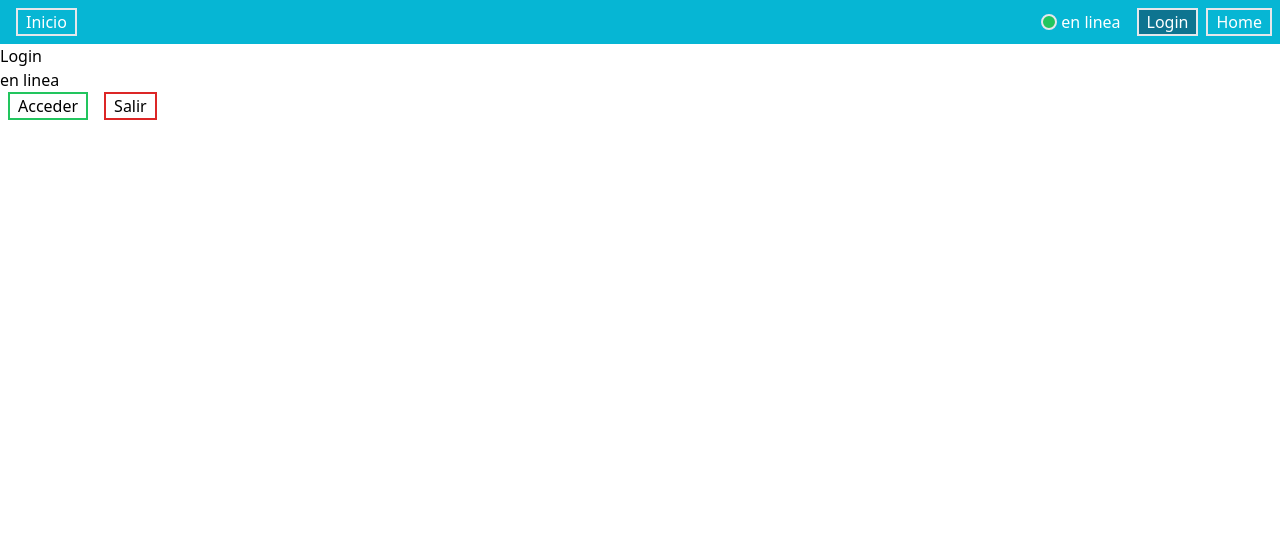
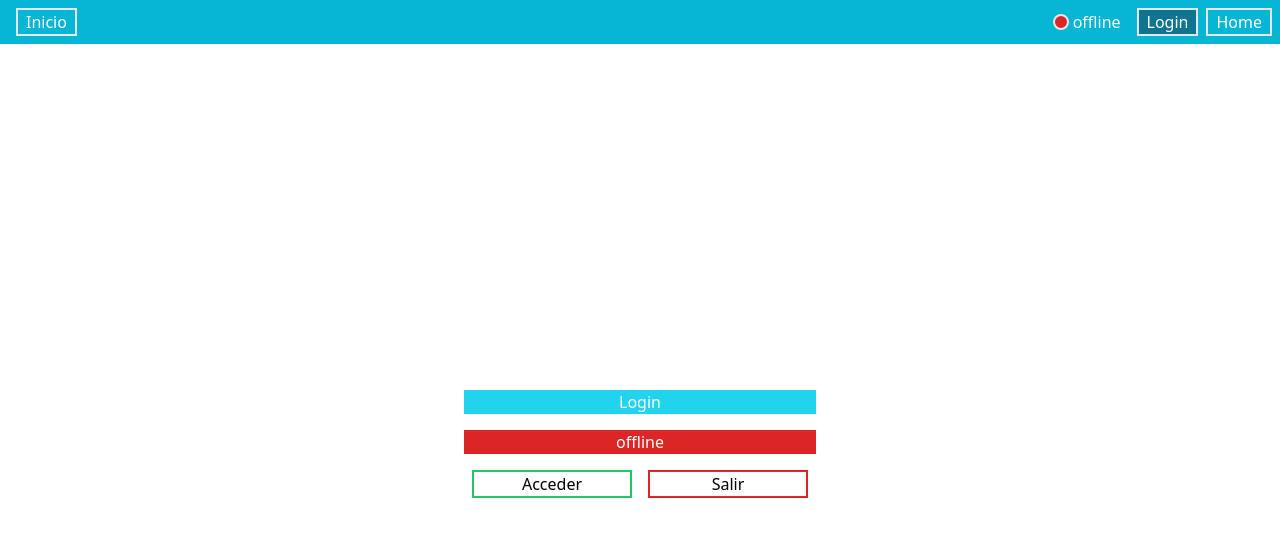
Before and after one commit to Abentancor/react-firebase-tailwind, a React (Vite) app: page /Login in a window 1280 px wide. Shown: the top 536 px of the page. Built offline with nearby package versions, Linux system fonts and the light colour scheme.

Commit message:
ruta protegida

```diff
--- a/src/App.jsx
+++ b/src/App.jsx
@@ -1,5 +1,6 @@
 import { Route, Routes } from "react-router-dom"
 import Navbar from "./Components/Navbar"
+import RequireAuth from "./Components/RequireAuth"
 import Home from "./Routes/Home"
 import Login from "./Routes/Login"
 import Usuario from "./Routes/Usuario"
@@ -13,7 +14,11 @@ const App = () => {
       <Routes>
         <Route path="/Login" element={<Login/>}></Route>
         <Route path="/Home" element={<Home/>}></Route>
-        <Route path="/Usuario" element={<Usuario/>}></Route>
+        <Route path="/Usuario" element={
+          <RequireAuth>
+            <Usuario/>
+          </RequireAuth>
+        }></Route>
       </Routes>
     </>
   )
--- /dev/null
+++ b/src/Components/RequireAuth.jsx
@@ -0,0 +1,16 @@
+import { useContext } from "react"
+import { Navigate } from "react-router-dom"
+import { UserContext } from "../Context/UserProvider"
+
+const RequireAuth = ({children}) => {
+
+    const {user} = useContext(UserContext)
+
+    if(!user) {
+        return <Navigate to='/Login'/>
+    }
+
+  return children
+}
+
+export default RequireAuth
--- a/src/Context/UserProvider.jsx
+++ b/src/Context/UserProvider.jsx
@@ -5,7 +5,7 @@ export const UserContext = createContext()
 
 const UserProvider = (props) => {
 
-    const [user, setUser] = useState(true)
+    const [user, setUser] = useState(false)
 
   return (
     <UserContext.Provider value={{user, setUser}}>
--- a/src/Routes/Login.jsx
+++ b/src/Routes/Login.jsx
@@ -4,17 +4,19 @@ import { UserContext } from '../Context/UserProvider'
 const Login = () => {
 
   const {user, setUser} = useContext(UserContext)
+  const userColor = user ? 'bg-green-500' : 'bg-red-600'
 
   return (
-    <>
-        <h1>Login</h1>
-        <h2>
+    <> <div className='container mx-auto grid grid-cols-2 place-content-center min-h-screen w-96 p-4 mb-4'>
+          <h1 className='col-span-2 text-center mb-4 bg-cyan-400  text-white'>Login</h1>
+          <h2 className={`col-span-2 text-center mb-4 text-white ${userColor} `} >
               {
                   user ? 'en linea' : 'offline'
               }
           </h2>
           <button className='px-2 border-2 border-green-500 mx-2' onClick={()=>{setUser(true)}}>Acceder</button>
           <button className='px-2 border-2 border-red-600 mx-2' onClick={()=>{setUser(false)}}>Salir</button>
+        </div>
     </>
   )
 }
```
Lines whose indentation alone changed are shown as unchanged.
